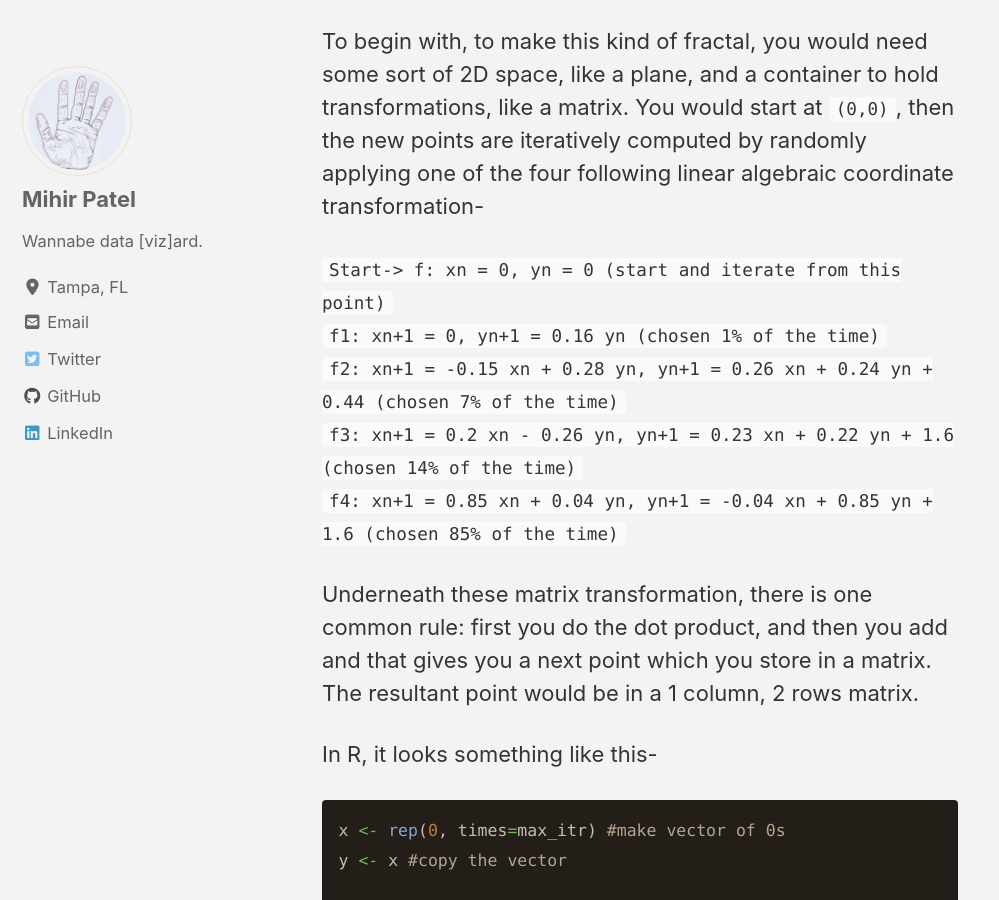
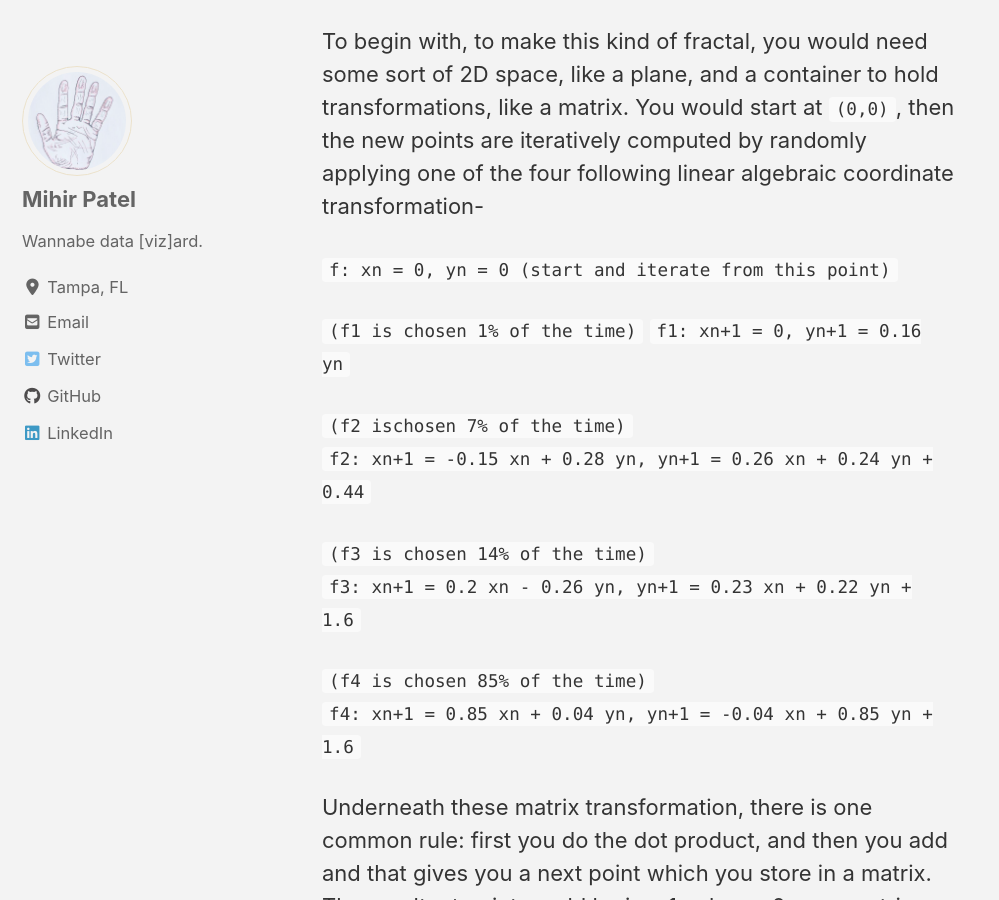
Before and after one commit to mihirp161/mihirp161.github.io, a Jekyll site: the page built from _posts/2020-01-27-barnsleysFern.md, in a window 1280 px wide and 900 px high, scrolled down 1031 px. Shown: the whole window, without its empty margins (0-999 px from the left). Built offline with Jekyll 4.4.1, drawn with Linux system fonts in a browser that asks for light colours; cached includes are drawn as plain includes; nearby versions of some CDN libraries.

Commit message:
Update 2020-01-27-barnsleysFern.md

```diff
--- a/_posts/2020-01-27-barnsleysFern.md
+++ b/_posts/2020-01-27-barnsleysFern.md
@@ -14,11 +14,19 @@ Anyhow, let's talk about how I drew this fractal in open-source R. Also, please
 
 To begin with, to make this kind of fractal, you would need some sort of 2D space, like a plane, and a container to hold transformations, like a matrix. You would start at `(0,0)`, then the new points are iteratively computed by randomly applying one of the four following linear algebraic coordinate transformation-
 
-  `Start-> f: xn = 0, yn = 0 (start and iterate from this point)`
-  `f1: xn+1 = 0, yn+1 = 0.16 yn (chosen 1% of the time)`
-  `f2: xn+1 = -0.15 xn + 0.28 yn, yn+1 = 0.26 xn + 0.24 yn + 0.44 (chosen 7% of the time)`
-  `f3: xn+1 = 0.2 xn - 0.26 yn,  yn+1 = 0.23 xn + 0.22 yn + 1.6 (chosen 14% of the time)`
-  `f4: xn+1 = 0.85 xn + 0.04 yn, yn+1 = -0.04 xn + 0.85 yn + 1.6 (chosen 85% of the time)`
+  `f: xn = 0, yn = 0 (start and iterate from this point)`
+
+  `(f1 is chosen 1% of the time)`
+  `f1: xn+1 = 0, yn+1 = 0.16 yn`
+
+  `(f2 ischosen 7% of the time)`
+  `f2: xn+1 = -0.15 xn + 0.28 yn, yn+1 = 0.26 xn + 0.24 yn + 0.44`
+
+  `(f3 is chosen 14% of the time)`
+  `f3: xn+1 = 0.2 xn - 0.26 yn,  yn+1 = 0.23 xn + 0.22 yn + 1.6`
+
+  `(f4 is chosen 85% of the time)`
+  `f4: xn+1 = 0.85 xn + 0.04 yn, yn+1 = -0.04 xn + 0.85 yn + 1.6`
 
 Underneath these matrix transformation, there is one common rule: first you do the dot product, and then you add and that gives you a next point which you store in a matrix. The resultant point would be in a 1 column, 2 rows matrix.
 
```
